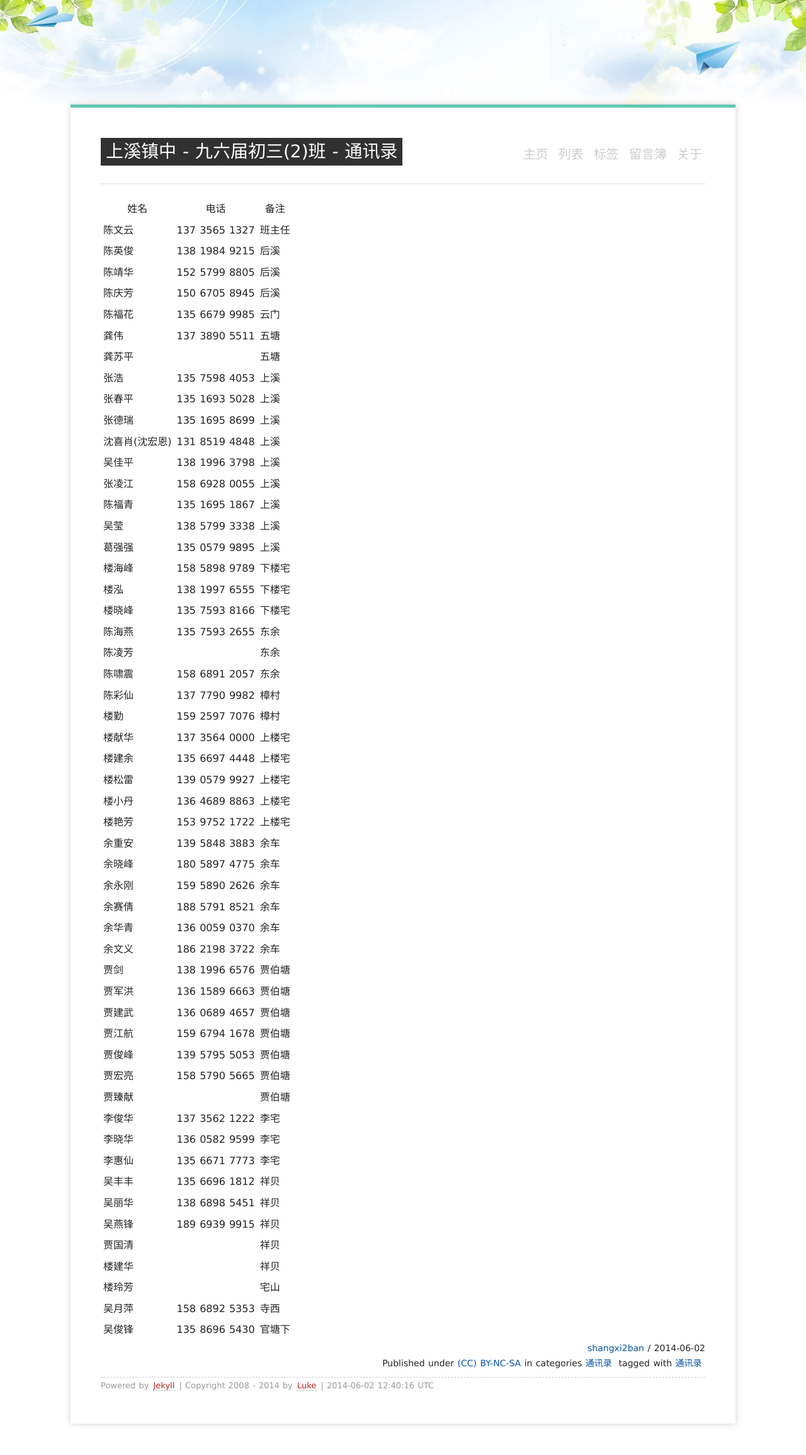
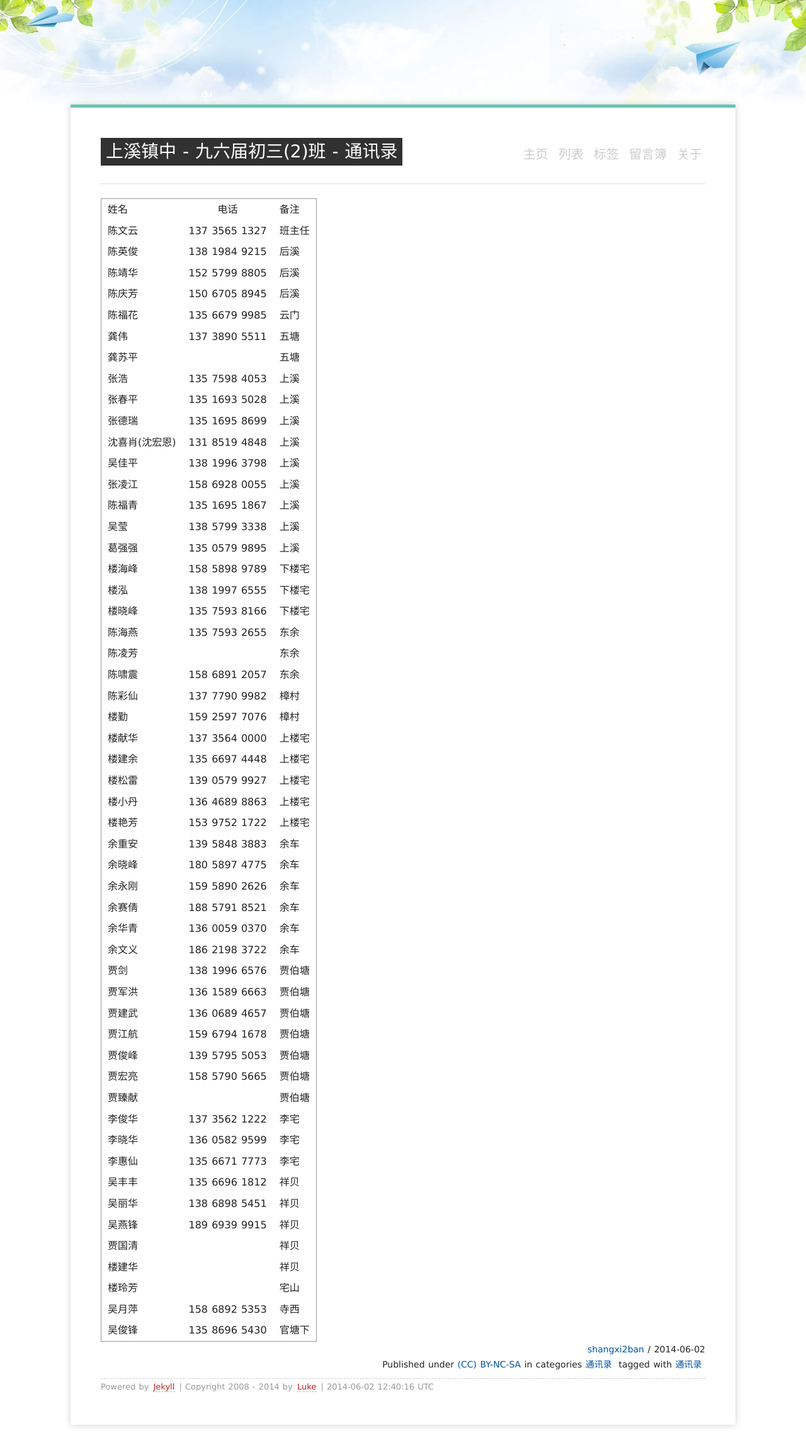
Before and after one commit to shangxi2ban/shangxi2ban.github.io, a Jekyll site: the page built from _posts/2014/2014-06-02-tongxunlu.md, in a window 1280 px wide. Shown: the whole page at 63% size. Built offline with Jekyll 4.4.1, drawn with Linux system fonts in a browser that asks for light colours; Markdown is read by kramdown in place of the engine named in the settings; comment, search, counter and statistics services are not loaded.

Commit message:
daily updates

```diff
--- a/_posts/2014/2014-06-02-tongxunlu.md
+++ b/_posts/2014/2014-06-02-tongxunlu.md
@@ -7,327 +7,327 @@ tags: 通讯录
 
 <table>
     <tbody><tr>
-        <th>姓名</th>
-        <th>电话</th>
-        <th>备注</th>
+        <th class="hname">姓名</th>
+        <th class="hphone">电话</th>
+        <th class="hremark">备注</th>
     </tr>
 
-        <tr>
-            <td>陈文云</td>
-            <td>137 3565 1327</td>
-            <td>班主任</td>
-        </tr>
+    <tr>
+        <td class="name">陈文云</td>
+        <td class="phone">137 3565 1327</td>
+        <td class="remark">班主任</td>
+    </tr>
 
-        <tr>
-            <td>陈英俊</td>
-            <td>138 1984 9215</td>
-            <td>后溪</td>
-        </tr>
+    <tr>
+        <td class="name">陈英俊</td>
+        <td class="phone">138 1984 9215</td>
+        <td class="remark">后溪</td>
+    </tr>
 
-        <tr>
-            <td>陈靖华</td>
-            <td>152 5799 8805</td>
-            <td>后溪</td>
-        </tr>
+    <tr>
+        <td class="name">陈靖华</td>
+        <td class="phone">152 5799 8805</td>
+        <td class="remark">后溪</td>
+    </tr>
 
-        <tr>
-            <td>陈庆芳</td>
-            <td>150 6705 8945</td>
-            <td>后溪</td>
-        </tr>
+    <tr>
+        <td class="name">陈庆芳</td>
+        <td class="phone">150 6705 8945</td>
+        <td class="remark">后溪</td>
+    </tr>
 
-        <tr>
-            <td>陈福花</td>
-            <td>135 6679 9985</td>
-            <td>云门</td>
-        </tr>
+    <tr>
+        <td class="name">陈福花</td>
+        <td class="phone">135 6679 9985</td>
+        <td class="remark">云门</td>
+    </tr>
 
-        <tr>
-            <td>龚伟</td>
-            <td>137 3890 5511</td>
-            <td>五塘</td>
-        </tr>
+    <tr>
+        <td class="name">龚伟</td>
+        <td class="phone">137 3890 5511</td>
+        <td class="remark">五塘</td>
+    </tr>
 
-        <tr>
-            <td>龚苏平</td>
-            <td></td>
-            <td>五塘</td>
-        </tr>
+    <tr>
+        <td class="name">龚苏平</td>
+        <td class="phone"></td>
+        <td class="remark">五塘</td>
+    </tr>
 
-        <tr>
-            <td>张浩</td>
-            <td>135 7598 4053</td>
-            <td>上溪</td>
-        </tr>
+    <tr>
+        <td class="name">张浩</td>
+        <td class="phone">135 7598 4053</td>
+        <td class="remark">上溪</td>
+    </tr>
 
-        <tr>
-            <td>张春平</td>
-            <td>135 1693 5028</td>
-            <td>上溪</td>
-        </tr>
+    <tr>
+        <td class="name">张春平</td>
+        <td class="phone">135 1693 5028</td>
+        <td class="remark">上溪</td>
+    </tr>
 
-        <tr>
-            <td>张德瑞</td>
-            <td>135 1695 8699</td>
-            <td>上溪</td>
-        </tr>
+    <tr>
+        <td class="name">张德瑞</td>
+        <td class="phone">135 1695 8699</td>
+        <td class="remark">上溪</td>
+    </tr>
 
-        <tr>
-            <td>沈喜肖(沈宏恩)</td>
-            <td>131 8519 4848</td>
-            <td>上溪</td>
-        </tr>
+    <tr>
+        <td class="name">沈喜肖(沈宏恩)</td>
+        <td class="phone">131 8519 4848</td>
+        <td class="remark">上溪</td>
+    </tr>
 
-        <tr>
-            <td>吴佳平</td>
-            <td>138 1996 3798</td>
-            <td>上溪</td>
-        </tr>
+    <tr>
+        <td class="name">吴佳平</td>
+        <td class="phone">138 1996 3798</td>
+        <td class="remark">上溪</td>
+    </tr>
 
-        <tr>
-            <td>张凌江</td>
-            <td>158 6928 0055</td>
-            <td>上溪</td>
-        </tr>
+    <tr>
+        <td class="name">张凌江</td>
+        <td class="phone">158 6928 0055</td>
+        <td class="remark">上溪</td>
+    </tr>
 
-        <tr>
-            <td>陈福青</td>
-            <td>135 1695 1867</td>
-            <td>上溪</td>
-        </tr>
+    <tr>
+        <td class="name">陈福青</td>
+        <td class="phone">135 1695 1867</td>
+        <td class="remark">上溪</td>
+    </tr>
 
-        <tr>
-            <td>吴莹</td>
-            <td>138 5799 3338</td>
-            <td>上溪</td>
-        </tr>
+    <tr>
+        <td class="name">吴莹</td>
+        <td class="phone">138 5799 3338</td>
+        <td class="remark">上溪</td>
+    </tr>
 
-        <tr>
-            <td>葛强强</td>
-            <td>135 0579 9895</td>
-            <td>上溪</td>
-        </tr>
+    <tr>
+        <td class="name">葛强强</td>
+        <td class="phone">135 0579 9895</td>
+        <td class="remark">上溪</td>
+    </tr>
 
-        <tr>
-            <td>楼海峰</td>
-            <td>158 5898 9789</td>
-            <td>下楼宅</td>
-        </tr>
+    <tr>
+        <td class="name">楼海峰</td>
+        <td class="phone">158 5898 9789</td>
+        <td class="remark">下楼宅</td>
+    </tr>
 
-        <tr>
-            <td>楼泓</td>
-            <td>138 1997 6555</td>
-            <td>下楼宅</td>
-        </tr>
+    <tr>
+        <td class="name">楼泓</td>
+        <td class="phone">138 1997 6555</td>
+        <td class="remark">下楼宅</td>
+    </tr>
 
-        <tr>
-            <td>楼晓峰</td>
-            <td>135 7593 8166</td>
-            <td>下楼宅</td>
-        </tr>
+    <tr>
+        <td class="name">楼晓峰</td>
+        <td class="phone">135 7593 8166</td>
+        <td class="remark">下楼宅</td>
+    </tr>
 
-        <tr>
-            <td>陈海燕</td>
-            <td>135 7593 2655</td>
-            <td>东余</td>
-        </tr>
+    <tr>
+        <td class="name">陈海燕</td>
+        <td class="phone">135 7593 2655</td>
+        <td class="remark">东余</td>
+    </tr>
 
-        <tr>
-            <td>陈凌芳</td>
-            <td></td>
-            <td>东余</td>
-        </tr>
+    <tr>
+        <td class="name">陈凌芳</td>
+        <td class="phone"></td>
+        <td class="remark">东余</td>
+    </tr>
 
-        <tr>
-            <td>陈啸震</td>
-            <td>158 6891 2057</td>
-            <td>东余</td>
-        </tr>
+    <tr>
+        <td class="name">陈啸震</td>
+        <td class="phone">158 6891 2057</td>
+        <td class="remark">东余</td>
+    </tr>
 
-        <tr>
-            <td>陈彩仙</td>
-            <td>137 7790 9982</td>
-            <td>樟村</td>
-        </tr>
+    <tr>
+        <td class="name">陈彩仙</td>
+        <td class="phone">137 7790 9982</td>
+        <td class="remark">樟村</td>
+    </tr>
 
-        <tr>
-            <td>楼勤</td>
-            <td>159 2597 7076</td>
-            <td>樟村</td>
-        </tr>
+    <tr>
+        <td class="name">楼勤</td>
+        <td class="phone">159 2597 7076</td>
+        <td class="remark">樟村</td>
+    </tr>
 
-        <tr>
-            <td>楼献华</td>
-            <td>137 3564 0000</td>
-            <td>上楼宅</td>
-        </tr>
+    <tr>
+        <td class="name">楼献华</td>
+        <td class="phone">137 3564 0000</td>
+        <td class="remark">上楼宅</td>
+    </tr>
 
-        <tr>
-            <td>楼建余</td>
-            <td>135 6697 4448</td>
-            <td>上楼宅</td>
-        </tr>
+    <tr>
+        <td class="name">楼建余</td>
+        <td class="phone">135 6697 4448</td>
+        <td class="remark">上楼宅</td>
+    </tr>
 
-        <tr>
-            <td>楼松雷</td>
-            <td>139 0579 9927</td>
-            <td>上楼宅</td>
-        </tr>
+    <tr>
+        <td class="name">楼松雷</td>
+        <td class="phone">139 0579 9927</td>
+        <td class="remark">上楼宅</td>
+    </tr>
 
-        <tr>
-            <td>楼小丹</td>
-            <td>136 4689 8863</td>
-            <td>上楼宅</td>
-        </tr>
+    <tr>
+        <td class="name">楼小丹</td>
+        <td class="phone">136 4689 8863</td>
+        <td class="remark">上楼宅</td>
+    </tr>
 
-        <tr>
-            <td>楼艳芳</td>
-            <td>153 9752 1722</td>
-            <td>上楼宅</td>
-        </tr>
+    <tr>
+        <td class="name">楼艳芳</td>
+        <td class="phone">153 9752 1722</td>
+        <td class="remark">上楼宅</td>
+    </tr>
 
-        <tr>
-            <td>余重安</td>
-            <td>139 5848 3883</td>
-            <td>余车</td>
-        </tr>
+    <tr>
+        <td class="name">余重安</td>
+        <td class="phone">139 5848 3883</td>
+        <td class="remark">余车</td>
+    </tr>
 
-        <tr>
-            <td>余晓峰</td>
-            <td>180 5897 4775</td>
-            <td>余车</td>
-        </tr>
+    <tr>
+        <td class="name">余晓峰</td>
+        <td class="phone">180 5897 4775</td>
+        <td class="remark">余车</td>
+    </tr>
 
-        <tr>
-            <td>余永刚</td>
-            <td>159 5890 2626</td>
-            <td>余车</td>
-        </tr>
+    <tr>
+        <td class="name">余永刚</td>
+        <td class="phone">159 5890 2626</td>
+        <td class="remark">余车</td>
+    </tr>
 
-        <tr>
-            <td>余赛倩</td>
-            <td>188 5791 8521</td>
-            <td>余车</td>
-        </tr>
+    <tr>
+        <td class="name">余赛倩</td>
+        <td class="phone">188 5791 8521</td>
+        <td class="remark">余车</td>
+    </tr>
 
-        <tr>
-            <td>余华青</td>
-            <td>136 0059 0370</td>
-            <td>余车</td>
-        </tr>
+    <tr>
+        <td class="name">余华青</td>
+        <td class="phone">136 0059 0370</td>
+        <td class="remark">余车</td>
+    </tr>
 
-        <tr>
-            <td>余文义</td>
-            <td>186 2198 3722</td>
-            <td>余车</td>
-        </tr>
+    <tr>
+        <td class="name">余文义</td>
+        <td class="phone">186 2198 3722</td>
+        <td class="remark">余车</td>
+    </tr>
 
-        <tr>
-            <td>贾剑</td>
-            <td>138 1996 6576</td>
-            <td>贾伯塘</td>
-        </tr>
+    <tr>
+        <td class="name">贾剑</td>
+        <td class="phone">138 1996 6576</td>
+        <td class="remark">贾伯塘</td>
+    </tr>
 
-        <tr>
-            <td>贾军洪</td>
-            <td>136 1589 6663</td>
-            <td>贾伯塘</td>
-        </tr>
+    <tr>
+        <td class="name">贾军洪</td>
+        <td class="phone">136 1589 6663</td>
+        <td class="remark">贾伯塘</td>
+    </tr>
 
-        <tr>
-            <td>贾建武</td>
-            <td>136 0689 4657</td>
-            <td>贾伯塘</td>
-        </tr>
+    <tr>
+        <td class="name">贾建武</td>
+        <td class="phone">136 0689 4657</td>
+        <td class="remark">贾伯塘</td>
+    </tr>
 
-        <tr>
-            <td>贾江航</td>
-            <td>159 6794 1678</td>
-            <td>贾伯塘</td>
-        </tr>
+    <tr>
+        <td class="name">贾江航</td>
+        <td class="phone">159 6794 1678</td>
+        <td class="remark">贾伯塘</td>
+    </tr>
 
-        <tr>
-            <td>贾俊峰</td>
-            <td>139 5795 5053</td>
-            <td>贾伯塘</td>
-        </tr>
+    <tr>
+        <td class="name">贾俊峰</td>
+        <td class="phone">139 5795 5053</td>
+        <td class="remark">贾伯塘</td>
+    </tr>
 
-        <tr>
-            <td>贾宏亮</td>
-            <td>158 5790 5665</td>
-            <td>贾伯塘</td>
-        </tr>
+    <tr>
+        <td class="name">贾宏亮</td>
+        <td class="phone">158 5790 5665</td>
+        <td class="remark">贾伯塘</td>
+    </tr>
 
-        <tr>
-            <td>贾臻献</td>
-            <td></td>
-            <td>贾伯塘</td>
-        </tr>
+    <tr>
+        <td class="name">贾臻献</td>
+        <td class="phone"></td>
+        <td class="remark">贾伯塘</td>
+    </tr>
 
-        <tr>
-            <td>李俊华</td>
-            <td>137 3562 1222</td>
-            <td>李宅</td>
-        </tr>
+    <tr>
+        <td class="name">李俊华</td>
+        <td class="phone">137 3562 1222</td>
+        <td class="remark">李宅</td>
+    </tr>
 
-        <tr>
-            <td>李晓华</td>
-            <td>136 0582 9599</td>
-            <td>李宅</td>
-        </tr>
+    <tr>
+        <td class="name">李晓华</td>
+        <td class="phone">136 0582 9599</td>
+        <td class="remark">李宅</td>
+    </tr>
 
-        <tr>
-            <td>李惠仙</td>
-            <td>135 6671 7773</td>
-            <td>李宅</td>
-        </tr>
+    <tr>
+        <td class="name">李惠仙</td>
+        <td class="phone">135 6671 7773</td>
+        <td class="remark">李宅</td>
+    </tr>
 
-        <tr>
-            <td>吴丰丰</td>
-            <td>135 6696 1812</td>
-            <td>祥贝</td>
-        </tr>
+    <tr>
+        <td class="name">吴丰丰</td>
+        <td class="phone">135 6696 1812</td>
+        <td class="remark">祥贝</td>
+    </tr>
 
-        <tr>
-            <td>吴丽华</td>
-            <td>138 6898 5451</td>
-            <td>祥贝</td>
-        </tr>
+    <tr>
+        <td class="name">吴丽华</td>
+        <td class="phone">138 6898 5451</td>
+        <td class="remark">祥贝</td>
+    </tr>
 
-        <tr>
-            <td>吴燕锋</td>
-            <td>189 6939 9915</td>
-            <td>祥贝</td>
-        </tr>
+    <tr>
+        <td class="name">吴燕锋</td>
+        <td class="phone">189 6939 9915</td>
+        <td class="remark">祥贝</td>
+    </tr>
 
-        <tr>
-            <td>贾国清</td>
-            <td></td>
-            <td>祥贝</td>
-        </tr>
+    <tr>
+        <td class="name">贾国清</td>
+        <td class="phone"></td>
+        <td class="remark">祥贝</td>
+    </tr>
 
-        <tr>
-            <td>楼建华</td>
-            <td></td>
-            <td>祥贝</td>
-        </tr>
+    <tr>
+        <td class="name">楼建华</td>
+        <td class="phone"></td>
+        <td class="remark">祥贝</td>
+    </tr>
 
-        <tr>
-            <td>楼玲芳</td>
-            <td></td>
-            <td>宅山</td>
-        </tr>
+    <tr>
+        <td class="name">楼玲芳</td>
+        <td class="phone"></td>
+        <td class="remark">宅山</td>
+    </tr>
 
-        <tr>
-            <td>吴月萍</td>
-            <td>158 6892 5353</td>
-            <td>寺西</td>
-        </tr>
+    <tr>
+        <td class="name">吴月萍</td>
+        <td class="phone">158 6892 5353</td>
+        <td class="remark">寺西</td>
+    </tr>
 
-        <tr>
-            <td>吴俊锋</td>
-            <td>135 8696 5430</td>
-            <td>官塘下</td>
-        </tr>
+    <tr>
+        <td class="name">吴俊锋</td>
+        <td class="phone">135 8696 5430</td>
+        <td class="remark">官塘下</td>
+    </tr>
 
 </tbody></table>
--- a/media/css/screen.css
+++ b/media/css/screen.css
@@ -43,12 +43,24 @@ q:before, q:after {
 table {
 	border-collapse: collapse;
 	border-spacing: 0;
+    border: 1px solid #999;
 }
 
 th, td {
     line-height: 1.6em;
     padding: 4px;
+    padding:4px 10px;
+
 }
+
+th.hname { text-align: left;}
+th.hphone { text-align: center;}
+th.hremark { text-align: left;}
+
+td.name { text-align: left;}
+td.phone { text-align: center;}
+td.remark { text-align: left;}
+
 body{
     font-size: 16px;
     word-spacing: 1px;
```
